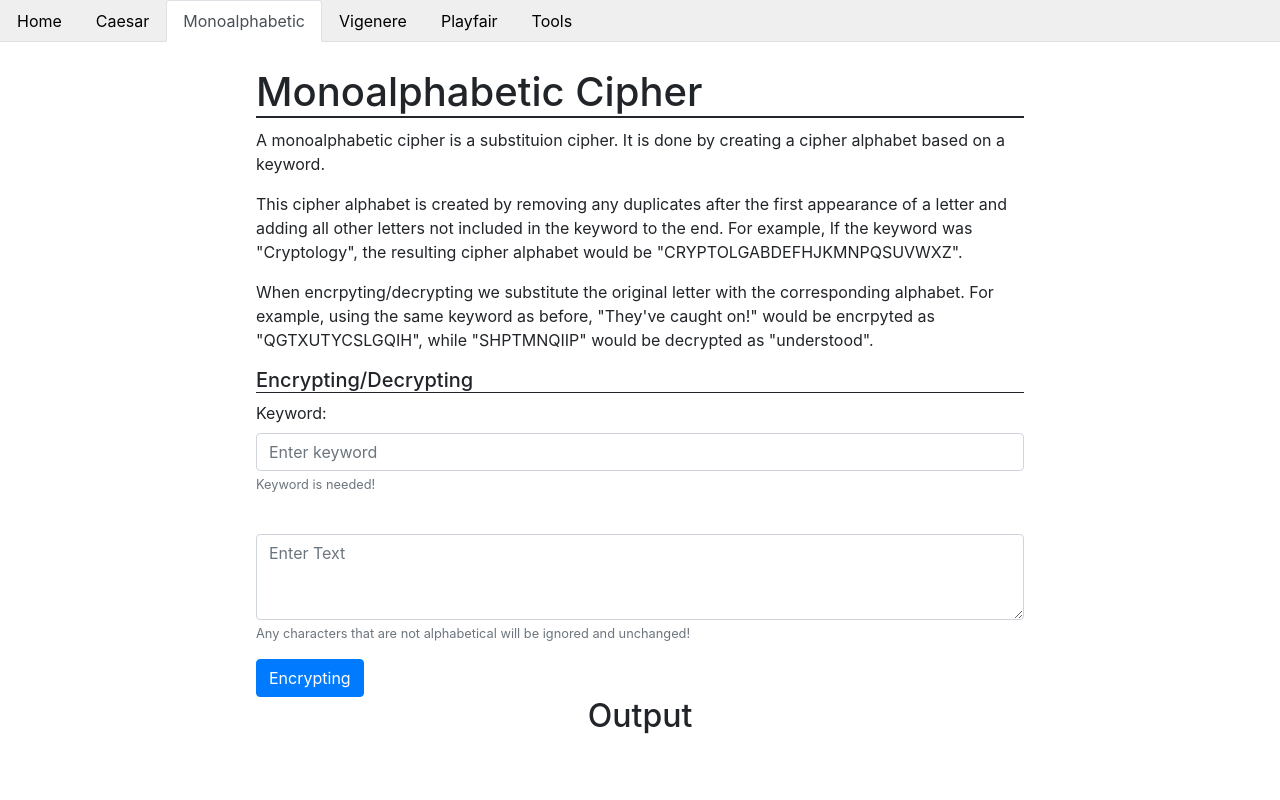
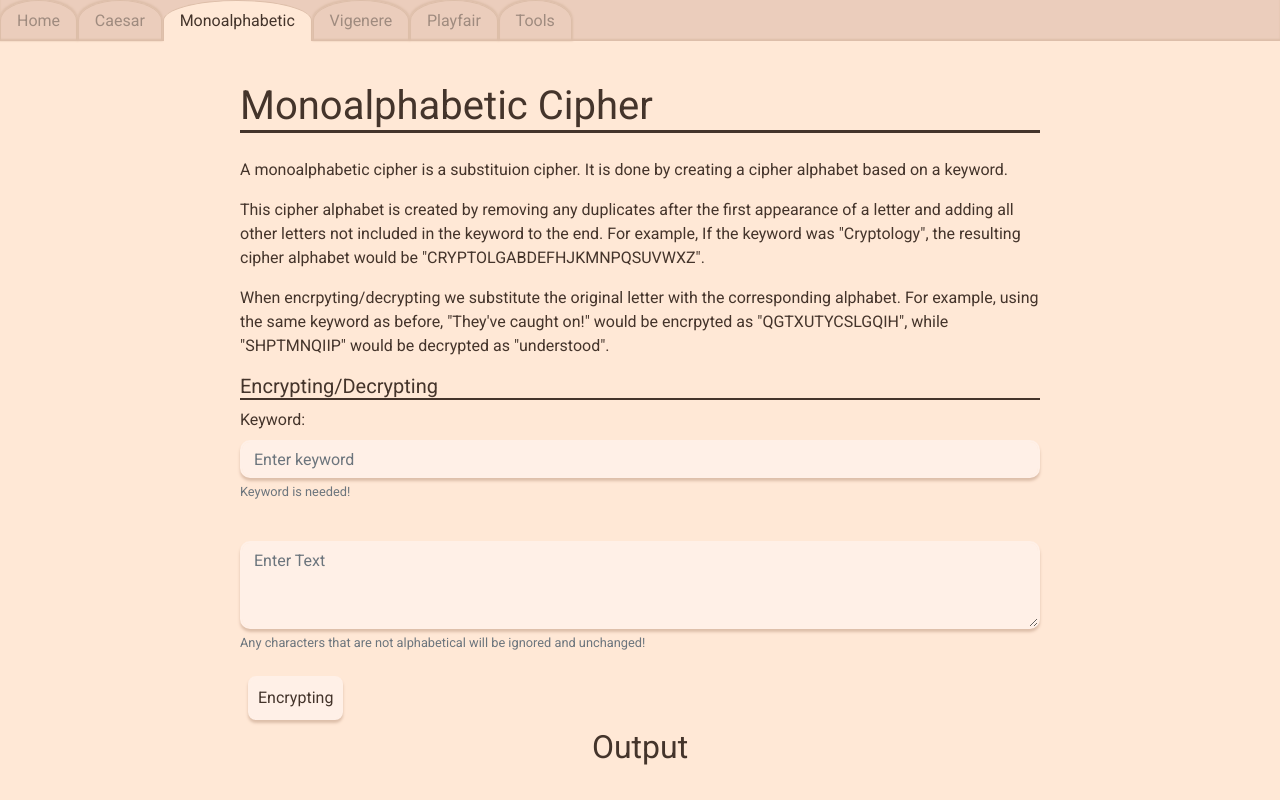
Before and after one commit to SligZ7/Ciphers, a React (Create React App) app in the folder ciphers/: page / in a window 1280 px wide. Both pictures are taken after a click on the tab "Monoalphabetic". Built offline with nearby package versions, Linux system fonts and the light colour scheme.

Commit message:
Mostly Restyled
Still main page and tool tab to finish.

```diff
--- a/ciphers/public/index.html
+++ b/ciphers/public/index.html
@@ -5,22 +5,10 @@
   <meta charset="utf-8" />
   <link rel="stylesheet" href="https://stackpath.bootstrapcdn.com/bootstrap/4.3.1/css/bootstrap.min.css"
     integrity="sha384-ggOyR0iXCbMQv3Xipma34MD+dH/1fQ784/j6cY/iJTQUOhcWr7x9JvoRxT2MZw1T" crossorigin="anonymous">
+  <link rel="preconnect" href="https://fonts.gstatic.com">
+  <link href="https://fonts.googleapis.com/css2?family=Roboto:wght@300;400;700&display=swap" rel="stylesheet">
   <meta name="viewport" content="width=device-width, initial-scale=1, shrink-to-fit=no" />
   <meta name="theme-color" content="#000000" />
-  <!--
-      manifest.json provides metadata used when your web app is installed on a
-      user's mobile device or desktop. See https://developers.google.com/web/fundamentals/web-app-manifest/
-    -->
-  <link rel="manifest" href="%PUBLIC_URL%/manifest.json" />
-  <!--
-      Notice the use of %PUBLIC_URL% in the tags above.
-      It will be replaced with the URL of the `public` folder during the build.
-      Only files inside the `public` folder can be referenced from the HTML.
-
-      Unlike "/favicon.ico" or "favicon.ico", "%PUBLIC_URL%/favicon.ico" will
-      work correctly both with client-side routing and a non-root public URL.
-      Learn how to configure a non-root public URL by running `npm run build`.
-    -->
   <title>Ciphers</title>
 </head>
 
--- a/ciphers/src/App.css
+++ b/ciphers/src/App.css
@@ -1,35 +1,121 @@
-main {
-  margin-top: 1em;
+body{
+  background-color: #ffe8d6;
+  color: #44342b;
   display: flex;
-  justify-content: space-between;
 }
 
-.content{
-  flex: 2 1 60%;
+#root{
+  width: 100%;
+  display: flex;
+  flex-direction: column;
 }
 
-.side{
-  flex: 1 1 20%;
+nav.nav {
+  flex-grow: 0;
+  flex-shrink: 0;
+  background-color: #ebcdbc;
+  border-bottom: none;
+  padding-bottom: 1px;
+  box-shadow: inset 0px -2px 2px #ddbea9;
 }
 
+nav.nav .nav-item {
+  color: #9f8b7f;
+  border: #DDBEA9 solid 1px;
+  border-bottom: none;
+  margin-right: 0.05em;
+  border-radius: 50% 50% 0 0;
+  box-shadow: 0px -1px 2px 1px #ddbea9;
+}
 
-h2, h3{
-  text-align: center;
+nav.nav a.active.nav-item, nav.nav a.nav-item:hover{
+  background-color: #ffe8d6;
+  color: #44342b;
+  border-bottom: none;
+  border-color: #DDBEA9;
+  box-shadow: 0px 0px 0px 0px #ffe8d6;
 }
-/*
-.tab-content {
-  height: inherit;
+
+.tab-content{
+  flex-grow: 1;
+  display: flex;
 }
-*/
-/*
-.output{
-  height: 10rem;
+
+.tab-content>.active{
+  display: contents;
 }
-*/
+
+main {
+  width: 100%;
+  display: flex;
+}
+
+.content {
+  flex: 2 1 65%;
+  padding: 1em;
+}
+
+.side {
+  flex: 1 1 17.5%;
+}
+
+.content div {
+  height: auto;
+}
+
+button, button:focus  {
+  background-color: #fff0e7;
+  color: #44342b;
+  border-radius: 0.5em;
+  border: #fff0e7 solid 2px;
+  box-shadow: 0 3px 3px #DDBEA9;
+  padding: 0.5em;
+  margin: 0.5em;
+  transition: all 125ms;
+  outline: none;
+}
+
+button:hover{
+  border: #cb997e solid 2px;
+  color: #cb997e;
+  background-color: white;
+}
+
+button:active{
+  transform:  translateY(-2px) scale(1.025);
+  border: #cb997e solid 2px;
+  border-radius: 0.5em;
+  box-shadow: 0 0px 2px 2px #cb997e;
+}
+
+textarea.form-control, input.form-control {
+  border: #fff0e7 solid 2px;
+  background-color: #fff0e7;
+  border-radius: 10px;
+  box-shadow: 0 3px 3px #DDBEA9;
+}
+
+#caesar-output th {
+  border-bottom: #cb997e solid 1px;
+  border-top: #cb997e solid 1px;
+}
+
+#caesar-output td {
+  vertical-align: middle;
+  border-bottom: #cb997e solid 1px;
+  border-top: none;
+}
+
+#caesar-output textarea {
+  border: #fff0e7 solid 2px;
+  background-color: #fff0e7;
+  border-radius: 10px;
+  box-shadow: 0 3px 3px #DDBEA9;
+}
 
 .playfair-square{
   min-width: 300px;
-  border: #dee2e6 solid 2px;
+  border: #DDBEA9 solid 2px;
   border-radius: 5%;
   border-collapse: unset;
   padding: 0.25em;
@@ -38,10 +124,12 @@ h2, h3{
 .playfair-square td{
   text-align: center;
   max-width: 20px;
-  padding: .5em;
-  background-color: #dee2e6;
+  padding: 0.5em;
+  margin: 1em;
+  background-color: #fff0e7;
   border-radius: 10%;
-  border: white solid 2px;
+  border: #fff0e7 solid 2px;
+  box-shadow: 0 3px 3px #DDBEA9;
 }
 
 #playfair-table{
@@ -52,22 +140,13 @@ h2, h3{
   margin: 1em 0;
 }
 
-html{
-  height: 100%;
-}
-
-body{
-  min-height: 100%;
-  background-color: white;
-}
-
-div{
-  height: inherit;
+a:hover{
+  text-decoration: none;
 }
 
 div.accordion{
-  margin-bottom: 1rem;
-  padding: 1rem;
+  margin-bottom: 1em;
+  padding: 1em 2em;
 }
 
 p {
@@ -75,21 +154,15 @@ p {
 }
 
 h1 {
-  margin-top: 0.625rem;
-  margin-bottom: 0.625rem;
-  border-bottom: 2px;
-  border-bottom-style: solid;
+  margin-top: 0.625em;
+  margin-bottom: 0.625em;
+  border-bottom: 0.09em #44342b solid;
+}
+
+h2, h3{
+  text-align: center;
 }
 
 h5 {
-  border-bottom: 1px;
-  border-bottom-style: solid;
+  border-bottom: 0.1em #44342b solid;
 }
-
-nav {
-   background-color: #EFEFEF;
-}
-
-.nav-item {
-  color: black;
-}
--- a/ciphers/src/App.js
+++ b/ciphers/src/App.js
@@ -5,9 +5,7 @@ import './App.css';
 class App extends Component {
   render(props) {
     return (
-      <div className="App">
-        <Navbar />
-      </div>
+      <Navbar />
     );
   }
 }
--- a/ciphers/src/Components/ModeButton.js
+++ b/ciphers/src/Components/ModeButton.js
@@ -1,5 +1,4 @@
 import React from 'react';
-import Button from 'react-bootstrap/Button';
 
 function ModeButton({ mode, modeChange }) {
   const handleClick = (e) => {
@@ -7,9 +6,9 @@ function ModeButton({ mode, modeChange }) {
   }
 
   return (
-    <Button type='button' variant='primary' onClick={handleClick}>
+    <button type='button' onClick={handleClick}>
       {(mode === 0) ? 'Encrypting' : 'Decrypting'}
-    </Button>
+    </button>
   );
 }
 
--- a/ciphers/src/Components/Navbar.js
+++ b/ciphers/src/Components/Navbar.js
@@ -11,7 +11,6 @@ import ToolsTab from './ToolsTab';
 
 function Navbar() {
   return (
-    <div>
     <Tabs defaultActiveKey='home' id='tab'>
       <Tab eventKey='home' title='Home'>
         <ContentContainer TabContent={<HomeTab />} />
@@ -32,7 +31,6 @@ function Navbar() {
         <ContentContainer TabContent={<ToolsTab />} />
       </Tab>
     </Tabs>
-    </div>
   );
 }
 
--- a/ciphers/src/Library/Monoalpha.js
+++ b/ciphers/src/Library/Monoalpha.js
@@ -3,12 +3,12 @@
 //  text: String to encrypt/decrypt.
 //  @Returns:
 //    output: Given text that has been substituted based on the keyword given.
-  function monoalphabeticCipher(keyword, text, mode=0){
-    var output = ''
-    var oldToNewHash = getOldToNewAlphabetHash(getCipherAlphabet(keyword), mode);
+function monoalphabeticCipher(keyword, text, mode = 0) {
+  let output = ''
+  let oldToNewHash = getOldToNewAlphabetHash(getCipherAlphabet(keyword), mode);
   text = mode ? text.toUpperCase() : text.toLowerCase();
-    for(var i=0; i<=text.length; i++){
-      if(text.charAt(i).match(/[a-zA-Z]/)) output += oldToNewHash[text.charAt(i)];
+  for (let i = 0; i <= text.length; i++) {
+    if (text.charAt(i).match(/[a-zA-Z]/)) output += oldToNewHash[text.charAt(i)];
   }
   return output;
 }
@@ -19,22 +19,22 @@
 //  keyword: String of letters used to create new alphabetic to perform substituion.
 //  @Returns:
 //    cipherAlpha: Cipher alphabet constructed using keyword.
-  function getCipherAlphabet(keyword){
-    var letters = keyword.toUpperCase().match(/[A-Z]/g); //ignore any other characters beside a-z.
-    var regAlpha = 'ABCDEFGHIJKLMNOPQRSTUVWXYZ';
-    var cipherAlpha = '';
+function getCipherAlphabet(keyword) {
+  let letters = keyword.toUpperCase().match(/[A-Z]/g); //ignore any other characters beside a-z.
+  let regAlpha = 'ABCDEFGHIJKLMNOPQRSTUVWXYZ';
+  let cipherAlpha = '';
 
-    if(letters){
-      var i = 0;
+  if (letters) {
+    let i = 0;
     while (i < letters.length && cipherAlpha.length !== 26) {
-        if(cipherAlpha.indexOf(letters[i]) < 0) {
+      if (cipherAlpha.indexOf(letters[i]) < 0) {
         cipherAlpha += letters[i];
         regAlpha = regAlpha.replace(letters[i], '');
       }
       i++;
     }
   }
-    if(cipherAlpha.length < 26) cipherAlpha += regAlpha; //Fill rest of new alphabet with remaining letters.
+  if (cipherAlpha.length < 26) cipherAlpha += regAlpha; //Fill rest of new alphabet with remaining letters.
   return cipherAlpha;
 }
 
@@ -43,14 +43,14 @@
 //  mode: Integer of one or zero. 0: Encrypt, 1: Decrypt.
 //  @Returns:
 //    hash: Maps old to new alphabet
-  function getOldToNewAlphabetHash(cipherAlpha, mode=0){
-    var regAlpha = 'abcdefghijklmnopqrstuvwxyz';
-    var hash = {};
+function getOldToNewAlphabetHash(cipherAlpha, mode = 0) {
+  let regAlpha = 'abcdefghijklmnopqrstuvwxyz';
+  let hash = {};
 
-    for(var i=0; i<cipherAlpha.length; i++){
+  for (let i = 0; i < cipherAlpha.length; i++) {
     mode ? hash[cipherAlpha.charAt(i)] = regAlpha.charAt(i) : hash[regAlpha.charAt(i)] = cipherAlpha.charAt(i);
   }
   return hash;
 }
 
-  export{monoalphabeticCipher, getCipherAlphabet, getOldToNewAlphabetHash}
+export { monoalphabeticCipher, getCipherAlphabet, getOldToNewAlphabetHash }
--- a/ciphers/src/Library/Vigenere.js
+++ b/ciphers/src/Library/Vigenere.js
@@ -1,19 +1,19 @@
-import {getOldToNewAlphabetHash} from './Monoalpha';
-import {shift} from './Caesar';
+import { getOldToNewAlphabetHash } from './Monoalpha';
+import { shift } from './Caesar';
 //Performs Vignere substituion.
 //  keyword: String of letters used to create new alphabets to perform substituion.
 //  text: String to encrypt/decrypt.
 //  Mode indicates whether to encrypt or decrypt. 0: Encrypt, 1:Decrypt
 //  @Returns:
 //    output: Given text that has been substituted based on the keyword given.
-  function vigenereCipher(keyword, text, mode=0){
-    var output = '';
-    var oldToNewAlphasHashes = getOldToNewHashes(getCipherAlphabets(keyword), mode);
-    var pos = 0; //Used to track current cipher alpha we're using.
-    if(oldToNewAlphasHashes){
+function vigenereCipher(keyword, text, mode = 0) {
+  let output = '';
+  let oldToNewAlphasHashes = getOldToNewHashes(getCipherAlphabets(keyword), mode);
+  let pos = 0; //Used to track current cipher alpha we're using.
+  if (oldToNewAlphasHashes) {
     text = mode ? text.toUpperCase() : text.toLowerCase(); // Cipher text is usually upper case. Plain text is usually lower case.
-      for(var i=0; i<text.length; i++){
-        if(text.charAt(i).match(/[a-zA-Z]/)){
+    for (let i = 0; i < text.length; i++) {
+      if (text.charAt(i).match(/[a-zA-Z]/)) {
         output += oldToNewAlphasHashes[pos][text.charAt(i)];
         ((pos + 1) < oldToNewAlphasHashes.length) ? pos++ : pos = 0; // Wraps back to beginning
       }
@@ -27,12 +27,12 @@ import {shift} from './Caesar';
 //  keyword: String of letters used to create new alphabets to perform substituion.
 //  @Returns:
 //    cipherAlphas: An array of strings containing the cipher alphabets.
-  function getCipherAlphabets(keyword){
-    var letters = keyword.toUpperCase().match(/[A-Z]/g); //ignore any other characters beside a-z.
-    var alpha = 'ABCDEFGHIJKLMNOPQRSTUVWXYZ';
-    var cipherAlphas = [];
-    if(letters){
-      for(var i=0; i<letters.length; i++){
+function getCipherAlphabets(keyword) {
+  let letters = keyword.toUpperCase().match(/[A-Z]/g); //ignore any other characters beside a-z.
+  let alpha = 'ABCDEFGHIJKLMNOPQRSTUVWXYZ';
+  let cipherAlphas = [];
+  if (letters) {
+    for (let i = 0; i < letters.length; i++) {
       cipherAlphas.push(shift(alpha, alpha.indexOf(letters[i])));
     }
   }
@@ -43,10 +43,10 @@ import {shift} from './Caesar';
 //  cipherAlphas: Array of Strings. Each is a cipher alphabet
 //  @Returns:
 //    hashes: Array of hashes.
-  function getOldToNewHashes(cipherAlphas, mode=0){
-    var hashes = [];
-    if(cipherAlphas){
-      for(var i=0; i<cipherAlphas.length; i++){
+function getOldToNewHashes(cipherAlphas, mode = 0) {
+  let hashes = [];
+  if (cipherAlphas) {
+    for (let i = 0; i < cipherAlphas.length; i++) {
       hashes.push(getOldToNewAlphabetHash(cipherAlphas[i], mode));
     }
   }
--- a/ciphers/src/index.css
+++ b/ciphers/src/index.css
@@ -1,9 +1,19 @@
+html, body {
+  min-height: 100%;
+}
+
+html{
+  height: 100%;
+}
+
+body {
+  height: auto;
+}
+
 body {
   margin: 0;
   padding: 0;
-  font-family: -apple-system, BlinkMacSystemFont, "Segoe UI", "Roboto", "Oxygen",
-    "Ubuntu", "Cantarell", "Fira Sans", "Droid Sans", "Helvetica Neue",
-    sans-serif;
+  font-family: 'Roboto', sans-serif;
   -webkit-font-smoothing: antialiased;
   -moz-osx-font-smoothing: grayscale;
 }
```
Also changed, not shown: ciphers/src/Components/ToolsTab.js (+0 -19 lines), ciphers/src/Library/Caesar.js (+9 -9 lines), ciphers/src/Library/Playfair.js (+26 -26 lines). Lines whose indentation alone changed are shown as unchanged.
